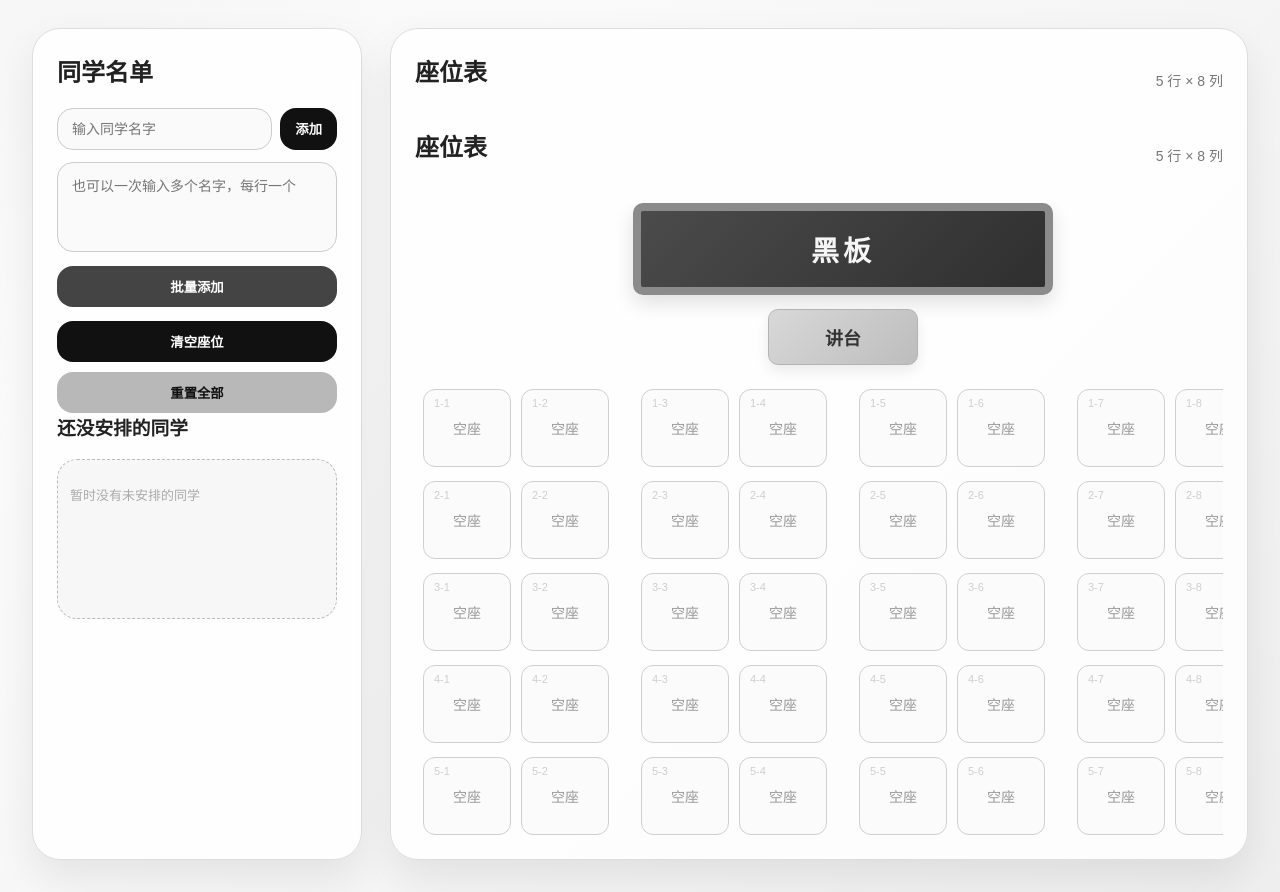
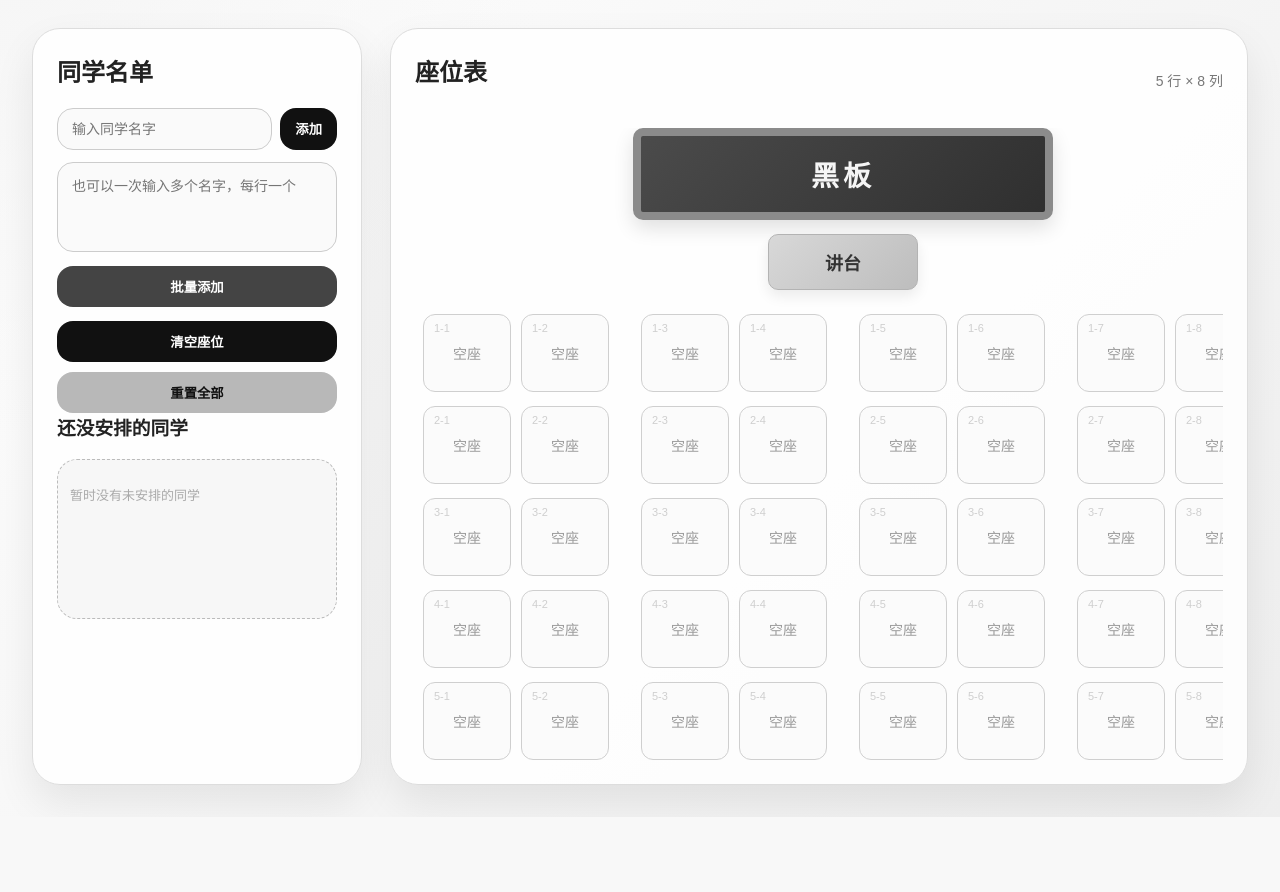
Before and after one commit to zorya21/tf-game2, a Flask app: page / in a window 1280 px wide. Shown: the part 121-1013 px from the top of the page. After the commit the page ends 938 px from the top, so only its background shows below. Run offline with Flask 3, Linux system fonts and the light colour scheme.

Commit message:
Update index.html

```diff
--- a/templates/index.html
+++ b/templates/index.html
@@ -41,10 +41,6 @@
                 <h2>座位表</h2>
                 <span>5 行 × 8 列</span>
             </div>
-            <div class="seat-title">
-                <h2>座位表</h2>
-                <span>5 行 × 8 列</span>
-            </div>
 
             <div class="classroom-layout">
                 <div class="window-side">
```
